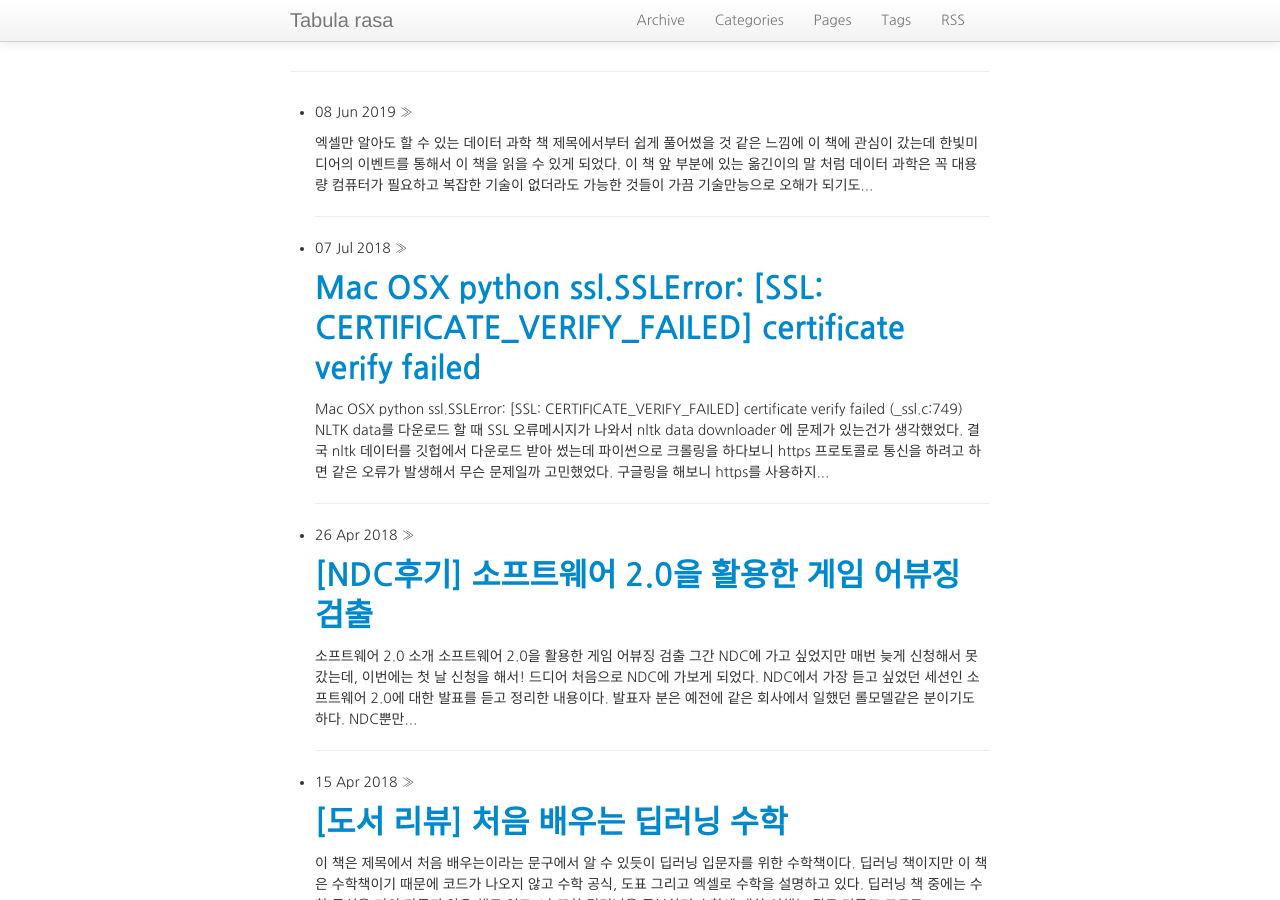
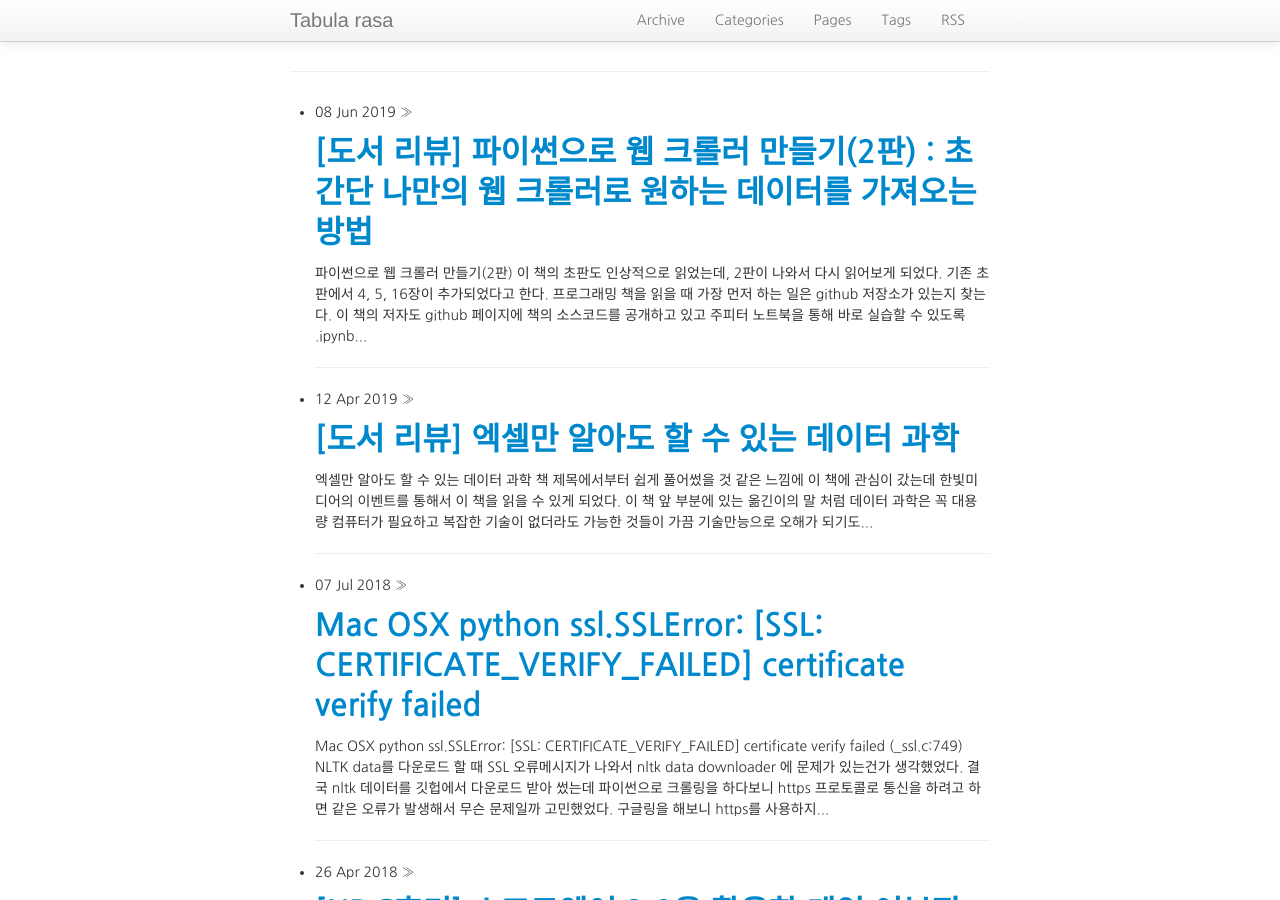
Before and after one commit to corazzon/corazzon.github.com, a Jekyll site: the page built from index.md, in a window 1280 px wide and 900 px high. Built offline with Jekyll 4.4.1, drawn with Linux system fonts in a browser that asks for light colours; nearby versions of some CDN libraries; part of the change alters nothing that is shown.

Commit message:
add python scraping and edit layout config

```diff
--- a/_posts/2019-04-12-excel-data-science.md
+++ b/_posts/2019-04-12-excel-data-science.md
@@ -2,8 +2,7 @@
 layout: post
 title: "[도서 리뷰] 엑셀만 알아도 할 수 있는 데이터 과학"
 tagline: "이 리뷰는 한빛미디어의 <나는 리뷰어다> 이벤트를 통해 책을 제공받아 작성했습니다. "
-description:"한빛미디어 - 엑셀만 알아도 할 수 있는 데이터 과학"
-category: "데이터 과학"
+description: "한빛미디어 - 엑셀만 알아도 할 수 있는 데이터 과학"
 ---
 
 {% include JB/setup %}
--- /dev/null
+++ b/_posts/2019-06-08-python-scraping.md
@@ -0,0 +1,80 @@
+---
+layout: post
+title: "[도서 리뷰] 파이썬으로 웹 크롤러 만들기(2판) : 초간단 나만의 웹 크롤러로 원하는 데이터를 가져오는 방법"
+tagline: "이 리뷰는 한빛미디어의 <나는 리뷰어다> 이벤트를 통해 책을 제공받아 작성했습니다. "
+description: "한빛미디어 -  파이썬으로 웹 크롤러 만들기(2판): 초간단 나만의 웹 크롤러로 원하는 데이터를 가져오는 방법"
+category: 크롤링, 스크랩, crawling, python, request, beautifulsoup
+---
+
+{% include JB/setup %}
+
+파이썬으로 웹 크롤러 만들기(2판)
+
+
+<img src="https://i.imgur.com/Z5xRVQH.jpg">
+
+
+이 책의 초판도 인상적으로 읽었는데, 2판이 나와서 다시 읽어보게 되었다.
+기존 초판에서 4, 5, 16장이 추가되었다고 한다.
+
+<img src="https://i.imgur.com/dEOJYQN.png">
+
+프로그래밍 책을 읽을 때 가장 먼저 하는 일은 github 저장소가 있는지 찾는다.
+이 책의 저자도 github 페이지에 책의 소스코드를 공개하고 있고 주피터 노트북을 통해 바로 실습할 수 있도록 .ipynb 확장자로 파일을 제공하고 있다.
+또, 초판에서는 소스코드를 .py 형태로 제공했는데 2판이 나오며 .ipynb 형태로 제공하고 있기 때문에 주피터노트북과 google colabortory를 통해 코드를 바로 실행해 볼 수있게 되었다.
+
+[https://github.com/REMitchell/python-scraping](https://github.com/REMitchell/python-scraping)
+
+<img src="https://i.imgur.com/67FA4sY.png">
+
+소스코드를 열어볼 때는 로컬장비에 클론을 받아 주피터노트북으로 열어보는 방법도 있지만, 아래의 링크처럼 바로 Colaboratory로 열어 소스코드를 실행해 볼 수 있다.
+[https://colab.research.google.com/github/REMitchell/python-scraping/](https://colab.research.google.com/github/REMitchell/python-scraping/)
+
+위에 있는 colab URL을 실행하면 바로 소스코드를 실행해 볼 수 있다.
+또, 개발서적을 볼 때 텍스트 보다 소스코드를 먼저보고 이 소스코드가 뭘 의미할지 먼저 고민해 보고 텍스트를 보는데 이렇게 프로그래밍 관련 책을 읽을 때는 소스코드를 먼저 실행해 보면 텍스트를 봤을 때 더 도움이 되는 것 같다.
+
+크롤링을 할 때 보통 유명사이트를 크롤링하는 예제로 만들어질 때가 많은데 이 책은 크롤링을 위해 사이트를 임의로 만들었다. 이렇게 별도의 사이트를 만드는데는 실습하고자 하는 의도를 잘 표현할 수 있다는 점과 사이트의 레이아웃이 변경되거나 했을 때 책의 소스코드가 돌아가지 않는 점을 방지할 수 있을거 같다.
+크롤링을 위한 사이트를 만들어 놓았기 때문에 사이트의 내용이 변경되어 책의 소스코드를 사용할 수 없게 되는 일을 방지할 수 있다는 점이 좋았다.
+
+<img src="https://i.imgur.com/MoqqMYg.png">
+
+또, 이렇게 실습 사이트를 만들었을 때 실습용으로 만든 사이트이기 때문에 서비스에 부담을 주지 않는 것도 장점일 것 같다. 사이트를 크롤링하면 트래픽이 몰릴 수 밖에 없기 때문에 서비스에 부담을 주게 되는데 실습용으로 제작된 사이트에서 여러 배려를 느낄 수 있었다.
+
+
+웹 크롤링 혹은 스크래핑은 책에서 얘기하는 것 처럼 프로그래밍을 전문적으로 다루는 사람이든 아니든 누구든 흥미로워 하는 분야 중에 하나인것 같다.
+또, 웹 크롤링을 위해서는 웹에 대한 전반적인 지식을 필요로 한다.
+그래서 크롤링으로 프로그래밍을 배우게 된다면 웹에 대한 전반적인 내용을 배울 수 있는 주제라는 생각이 든다.
+
+그래서 웹 스크래핑을 이해하기 위해서는 프로그래밍 기초지식도 필요하지만 html 이라든지 css, 자바스크립트 등에 대한 이해도 필요로 한다.
+
+
+## 다양한 형식으로 저장하기
+
+데이터를 수집해서 어떻게 저장해서 처리해야 하는지도 중요한데, 이 책은 csv형태의 파일로 저장하는 코드 뿐만 아니라 데이터베이스를 활용해서 저장하는 방법까지 다루고 있다.
+
+## 텍스트 마이닝 기법(ngram, 마르코프 모델)
+
+이 책에서 가장 인상적이었던 부분은 텍스트데이터를 전처리 하고 다루는 방법에 대한 내용이다.
+크롤링과는 조금 거리가 있는 내용일 수도 있지만 수집한 비정형 데이터를 분석하기 위해서는 텍스트 마이닝 기술을 가지고 있으면 좀 더 다양한 분석을 해볼 수 있다. 또, 웹상에서 수집한 데이터는 텍스트 데이터가 많은데 아무리 수집을 많이 한다고 해도 의미를 찾을 수 없다면 무용한 일이 될 수도 있을 것이다.
+초판에서도 이 책에서 인상적이었던 부분은 이런 텍스트마이닝 기법이었다.
+게다가 머신러닝이나 딥러닝에서 활용되고 있는 마르코프 모델에 대한 내용까지 다루고 있다.
+
+
+## 이미지 처리와 텍스트 인식
+웹 상에서 가져온 이미지에 있는 텍스트를 다룰 수 있도록 OCR 라이브러리도 다루고 있다. 그리고 수집된 이미지를 학습해서 이미지의 문자를 인식할 수 있는 머신러닝 기술에 대한 설명도 함께 하고 있다.
+
+
+## 테스트
+
+웹사이트를 주기적으로 크롤링하다보면 어느 날 사이트가 변경이 되어 작성했던 크롤링 스크립트가 동작하지 않는 경험을 하기도 한다. 또 테스트코드를 작성하는 것은 좋은 습관 중에 하나이기도 하다.
+이 책은 이런 코드들을 모두 주피터 노트북에서 실행할 수 있는 소스코드로 제공하고 있다.
+
+
+## 저작권
+크롤링을 통해 데이터를 수집할 때 가끔 저작권을 간과해서 이슈가 되는 사례를 종종 봐왔다.
+크롤링을 하기 전에 수집을 해도 되는 데이터인지 저작권에는 문제가 없는지 합법성과 윤리에 대해서도 구체적인 사례를 통해 설명하고 있다.
+
+
+초판의 내용도 좋았기 때문에 어떤 내용이 추가되었을 지 궁금했는데 크롤링을 하면 대량의 페이지를 가져올 때 좀 더 빠르게 혹은 효율적으로 작업하기 위한 병렬처리 내용이 추가된 것도 인상적이다.
+
+책의 소스코드도 잘 정리되어 있어서 실습과 함께 볼 수 있는 점이 좋았다.
```
